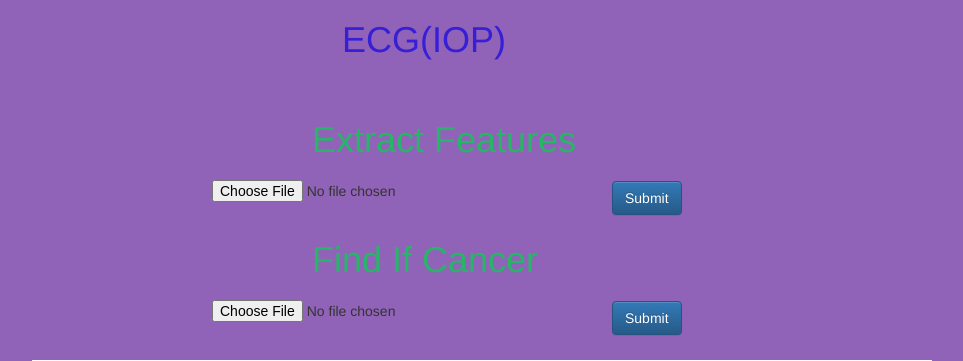
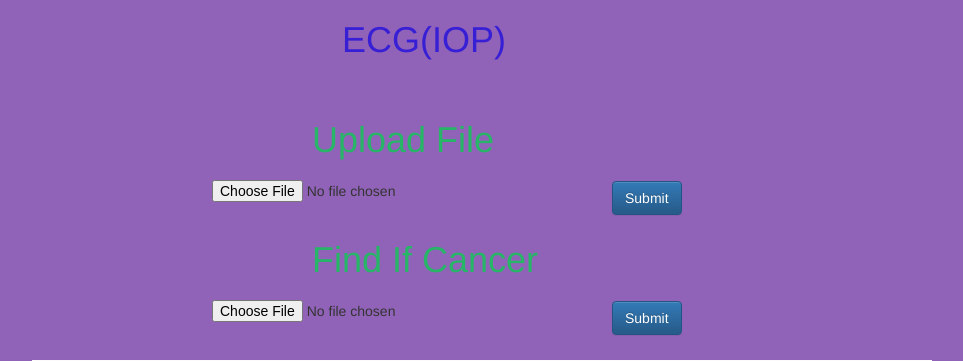
Before and after one commit to AkhilGoel/ECG-Analysis, a PHP site: page / in a window 1280 px wide. Shown: the top 361 px of the page, without its empty margins (288-1251 px from the left). Run offline with PHP 8.4, Linux system fonts and the light colour scheme.

Commit message:
Added template

```diff
--- a/templates/index.php
+++ b/templates/index.php
@@ -2,8 +2,6 @@
  <html>
  <head>
  	<title>ECG Signal Analysis</title>
- 	<link rel='icon' type='image/jpe' href='quezx-logo.png'>
-  <!-- Latest compiled and minified CSS -->
 <link rel="stylesheet" href="https://maxcdn.bootstrapcdn.com/bootstrap/3.3.6/css/bootstrap.min.css" integrity="sha384-1q8mTJOASx8j1Au+a5WDVnPi2lkFfwwEAa8hDDdjZlpLegxhjVME1fgjWPGmkzs7" crossorigin="anonymous">
 
 <!-- Optional theme -->
@@ -27,13 +25,13 @@
   <div style="position: absolute;
     left: 600px;
     top: 100px; color: #27B567">
-    <h1>Extract Features</h1><br>
+    <h1>Upload File</h1><br>
   </div>
-  <form method="post" action="https://mecg.herokuapp.com/analyse">
+  <form method="POST" enctype="multipart/form-data" action="https://mecg.herokuapp.com/analyse">
       <div class = "input-group" style="position: absolute;
     left: 500px;
     top: 180px">
-      <input type = "file"   id = "inputfile"></br>
+      <input type = "file" name="file" id = "inputfile"></br>
       <button type = "submit" style="position: absolute;left: 400px;top: 1px" class = "btn btn-primary">Submit</button>
       </div>
   </form>
```
